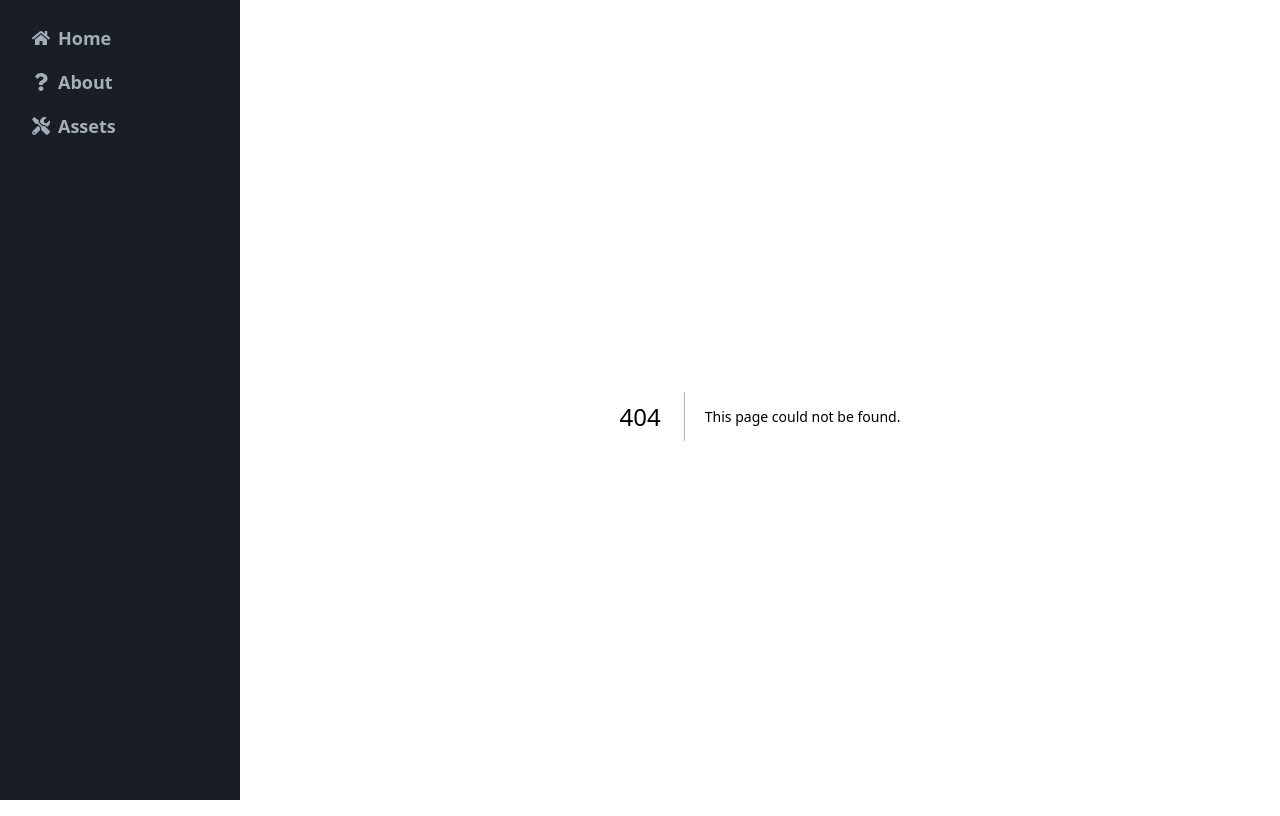
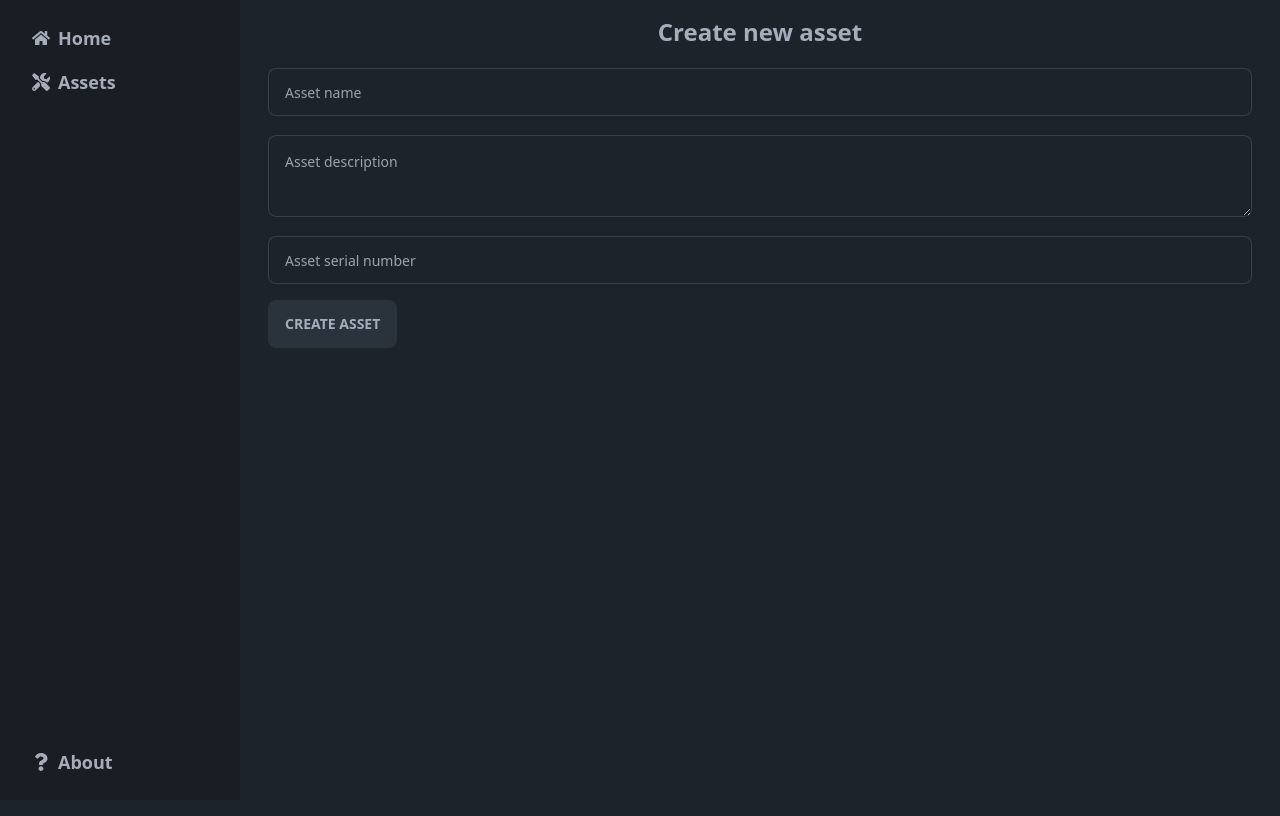
Before and after one commit to TheHandOfGod85/PPM, a Next.js app in the folder frontend/: page /assets/new-asset in a window 1280 px wide. Before the commit this address had no page. Built offline with nearby package versions, Linux system fonts and the light colour scheme; no server answers.

Commit message:
single asset page implemented

```diff
--- a/frontend/src/components/AssetsEntry.tsx
+++ b/frontend/src/components/AssetsEntry.tsx
@@ -1,17 +1,28 @@
 import { Asset } from '@/models/asset'
+import Link from 'next/link'
 import React from 'react'
 interface AssetsEntryProps {
   asset: Asset
 }
 
 export default function AssetsEntry({
-  asset: { name, description, createdAt, serialNumber },
+  asset: { name, description, createdAt, serialNumber, _id },
 }: AssetsEntryProps) {
   return (
-    <div className="card bg-gray-700 shadow-xl">
+    <div className="card bg-neutral shadow-2xl ">
       <div className="card-body">
-        <h2 className="card-title">{name}</h2>
-        <p>{description}</p>
+        <Link href={`/assets/${_id}`}>
+          <h2 className="card-title text-accent text-2xl font-bold hover:text-accent-focus hover:text-[1.6rem]">
+            {name}
+          </h2>
+        </Link>
+        <h3 className="text-lg text-accent-focus ">
+          <span className="font-semibold">Serial Number :</span> {serialNumber}
+        </h3>
+        <p className="text-sm ">
+          <span className="font-semibold">Description: </span>
+          {description}
+        </p>
       </div>
     </div>
   )
--- a/frontend/src/components/LoadingButton.tsx
+++ b/frontend/src/components/LoadingButton.tsx
@@ -11,7 +11,7 @@ export default function LoadingButton({
   ...props
 }: LoadingButtonProps & ComponentProps<'button'>) {
   return (
-    <button {...props} className="btn btn-accent mt-4">
+    <button {...props} className="btn btn-neutral mt-4">
       {isLoading && (
         <>
           <span className="loading loading-dots loading-sm"></span>{' '}
--- a/frontend/src/components/SideBar.tsx
+++ b/frontend/src/components/SideBar.tsx
@@ -37,20 +37,21 @@ export default function SideBar({ children }: NavBarProps) {
                 <FaHome /> Home
               </Link>
             </li>
+
             <li>
+              <Link
+                href={'/assets'}
+                className={router.pathname == '/assets' ? 'active' : ''}
+              >
+                <FaTools /> Assets
+              </Link>
+            </li>
+            <li className="absolute bottom-0 mb-4">
               <Link
                 href={'/about'}
                 className={router.pathname == '/about' ? 'active' : ''}
               >
                 <FaQuestion /> About
-              </Link>
-            </li>
-            <li>
-              <Link
-                href={'/asset'}
-                className={router.pathname == '/asset' ? 'active' : ''}
-              >
-                <FaTools /> Assets
               </Link>
             </li>
           </ul>
--- a/frontend/src/network/api/asset.api.ts
+++ b/frontend/src/network/api/asset.api.ts
@@ -3,6 +3,16 @@ import api from '@/network/axiosInstance'
 
 export async function getAssets() {
   const response = await api.get<Asset[]>('/assets')
+  return response.data
+}
+
+export async function getAsset(assetId: string) {
+  const response = await api.get<Asset>(`/assets/${assetId}`)
+  return response.data
+}
+
+export async function getAllAssetsIds() {
+  const response = await api.get<string[]>('/assets/ids')
   return response.data
 }
 
--- a/frontend/src/pages/asset/new-asset.tsx
+++ /dev/null
@@ -1,63 +0,0 @@
-import React from 'react'
-import { useForm } from 'react-hook-form'
-import * as AssetApi from '@/network/api/asset.api'
-import FormInputField from '@/components/form/FormInputField'
-import LoadingButton from '@/components/LoadingButton'
-
-interface CreateAssetFormData {
-  name: string
-  description: string
-  serialNumber: string
-}
-
-export default function CreateNewAsset() {
-  const {
-    register,
-    handleSubmit,
-    formState: { errors, isSubmitting },
-  } = useForm<CreateAssetFormData>()
-  async function onSubmit(input: CreateAssetFormData) {
-    try {
-      const response = await AssetApi.createAsset(input)
-      console.log(process.env.NEXT_PUBLIC_BACKEND_URL)
-      alert('Asset created successfully')
-    } catch (error: any) {
-      console.error(error.message)
-      alert(error)
-    }
-  }
-  return (
-    <>
-      <h1 className="font-extrabold text-2xl text-center mb-5">
-        Create new asset
-      </h1>
-      <form onSubmit={handleSubmit(onSubmit)}>
-        <div className="join join-vertical w-full gap-5">
-          <FormInputField
-            register={register('name', { required: 'Name Required' })}
-            placeholder="Asset name"
-            maxLength={100}
-            error={errors.name}
-          />
-          <FormInputField
-            placeholder="Asset description"
-            register={register('description')}
-            textarea
-            maxLength={500}
-          />
-          <FormInputField
-            register={register('serialNumber', {
-              required: 'Serial Number Required',
-            })}
-            placeholder="Asset serial number"
-            maxLength={500}
-            error={errors.serialNumber}
-          />
-        </div>
-        <LoadingButton isLoading={isSubmitting} type="submit">
-          Create asset
-        </LoadingButton>
-      </form>
-    </>
-  )
-}
--- /dev/null
+++ b/frontend/src/pages/assets/[assetId].tsx
@@ -0,0 +1,33 @@
+import { Asset } from '@/models/asset'
+import { GetStaticPaths, GetStaticProps } from 'next'
+import React from 'react'
+import * as AssetApi from '@/network/api/asset.api'
+
+export const getStaticPaths: GetStaticPaths = async () => {
+  const ids = await AssetApi.getAllAssetsIds()
+  //here the params must have the same name of the file in the brackets []
+  const paths = ids.map((assetId) => ({ params: { assetId } }))
+  return {
+    paths,
+    fallback: 'blocking',
+  }
+}
+
+export const getStaticProps: GetStaticProps<AssetSingleProps> = async ({
+  params,
+}) => {
+  const assetId = params?.assetId?.toString()
+  if (!assetId) throw Error('Id is missing')
+  const asset = await AssetApi.getAsset(assetId)
+  return { props: { asset } }
+}
+
+interface AssetSingleProps {
+  asset: Asset
+}
+
+export default function AssetSingle({
+  asset: { name, description, serialNumber },
+}: AssetSingleProps) {
+  return <>{JSON.stringify(name)}</>
+}
--- a/frontend/src/pages/asset/index.tsx
+++ b/frontend/src/pages/assets/index.tsx
@@ -26,10 +26,8 @@ export default function AssetPage({ assets }: AssetPageProps) {
       </Head>
       <div className="container mx-auto px-2">
         <h1 className=" text-center text-2xl font-extrabold mb-5">Assets</h1>
-        <Link href={'/asset/new-asset'}>
-          <button className="btn btn-neutral mb-2 btn-sm text-neutral-content no-underline hover:no-underline hover:text-slate-500">
-            new asset
-          </button>
+        <Link href={'/assets/new-asset'}>
+          <button className="btn btn-neutral mb-2 btn-sm">new asset</button>
         </Link>
         <div className="grid grid-cols-1 lg:grid-cols-3 gap-4 mx-auto">
           {assets.map((asset) => (
--- /dev/null
+++ b/frontend/src/pages/assets/new-asset.tsx
@@ -0,0 +1,66 @@
+import React from 'react'
+import { useForm } from 'react-hook-form'
+import * as AssetApi from '@/network/api/asset.api'
+import FormInputField from '@/components/form/FormInputField'
+import LoadingButton from '@/components/LoadingButton'
+import { useRouter } from 'next/router'
+
+interface CreateAssetFormData {
+  name: string
+  description: string
+  serialNumber: string
+}
+
+export default function CreateNewAsset() {
+  const router = useRouter()
+  const {
+    register,
+    handleSubmit,
+    formState: { errors, isSubmitting },
+  } = useForm<CreateAssetFormData>()
+  async function onSubmit(input: CreateAssetFormData) {
+    try {
+      const response = await AssetApi.createAsset(input)
+      await router.push(`/assets/${response._id}`)
+    } catch (error: any) {
+      console.error(error.message)
+      alert(error)
+    }
+  }
+  return (
+    <>
+      <div className="container mx-auto max-w-[1000px] px-2">
+        <h1 className="font-extrabold text-2xl text-center mb-5">
+          Create new asset
+        </h1>
+        <form onSubmit={handleSubmit(onSubmit)}>
+          <div className="join join-vertical w-full gap-5">
+            <FormInputField
+              register={register('name', { required: 'Name Required' })}
+              placeholder="Asset name"
+              maxLength={100}
+              error={errors.name}
+            />
+            <FormInputField
+              placeholder="Asset description"
+              register={register('description')}
+              textarea
+              maxLength={500}
+            />
+            <FormInputField
+              register={register('serialNumber', {
+                required: 'Serial Number Required',
+              })}
+              placeholder="Asset serial number"
+              maxLength={500}
+              error={errors.serialNumber}
+            />
+          </div>
+          <LoadingButton isLoading={isSubmitting} type="submit">
+            Create asset
+          </LoadingButton>
+        </form>
+      </div>
+    </>
+  )
+}
```
Also changed, not shown: 2 other files (tests, documents, lock files or other folders).
